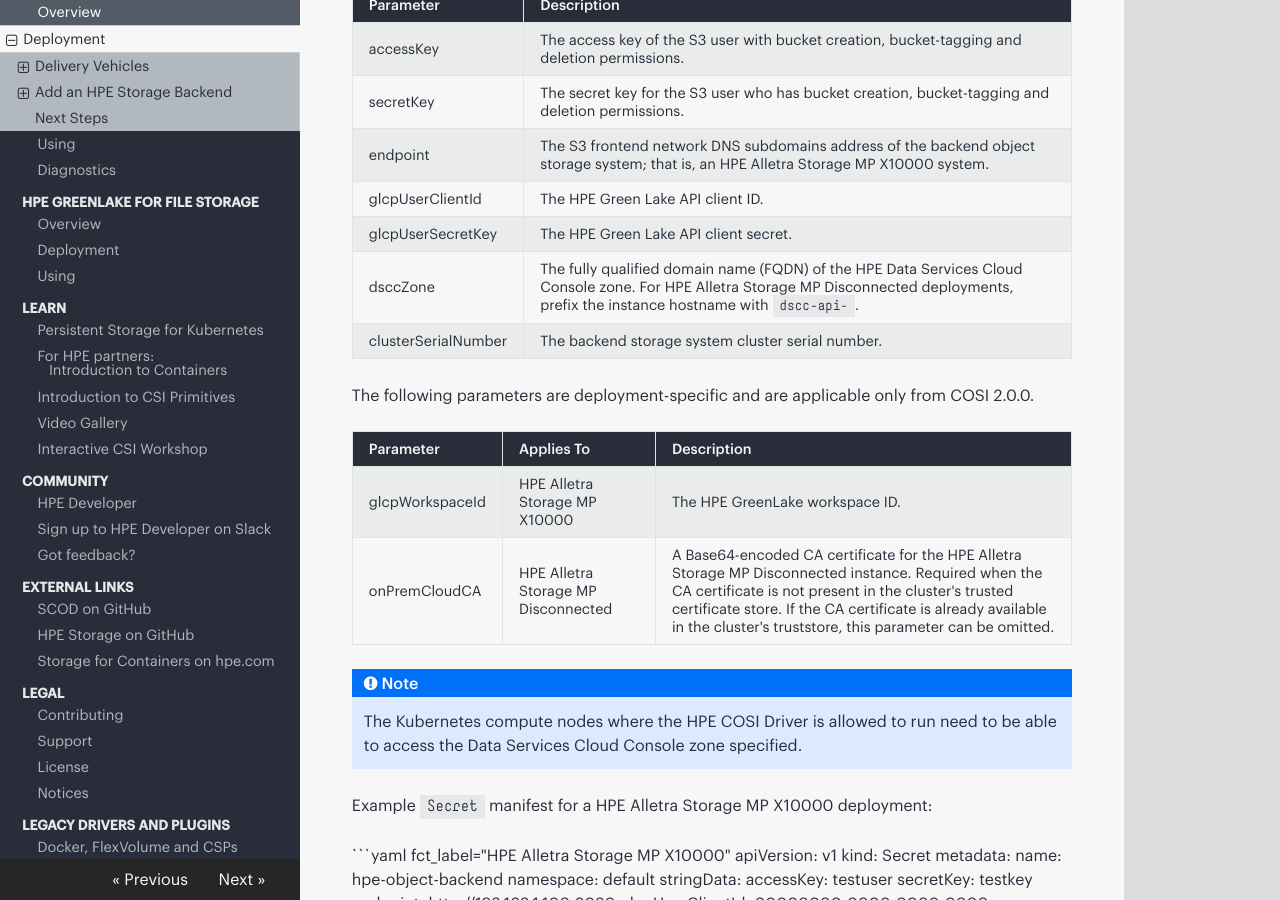
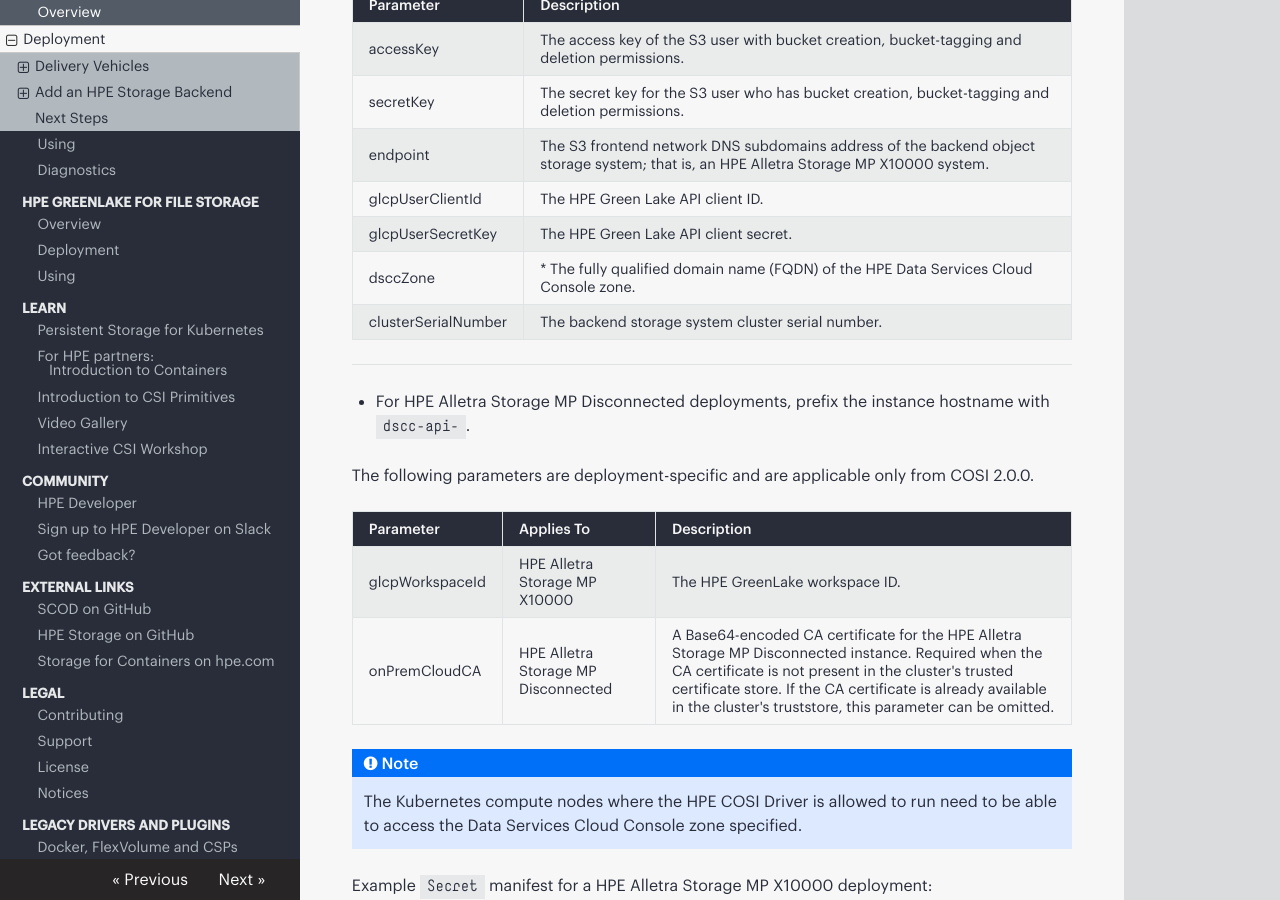
Before and after one commit to hpe-storage/scod, an MkDocs documentation site: the page built from docs/cosi_driver/deployment.md, in a window 1280 px wide and 900 px high, scrolled down 1277 px. Built offline with MkDocs 1.6.1, drawn with Linux system fonts in a browser that asks for light colours; nearby versions of some CDN libraries.

```diff
--- a/docs/cosi_driver/deployment.md
+++ b/docs/cosi_driver/deployment.md
@@ -34,8 +34,11 @@ The following parameters are common to both HPE Alletra Storage MP X10000 and HP
 | endpoint            | The S3 frontend network DNS subdomains address of the backend object storage system; that is, an HPE Alletra Storage MP X10000 system.
 | glcpUserClientId    | The HPE Green Lake API client ID.
 | glcpUserSecretKey   | The HPE Green Lake API client secret.
-| dsccZone            | The fully qualified domain name (FQDN) of the HPE Data Services Cloud Console zone. For HPE Alletra Storage MP Disconnected deployments, prefix the instance hostname with `dscc-api-`.
+| dsccZone            | * The fully qualified domain name (FQDN) of the HPE Data Services Cloud Console zone.
 | clusterSerialNumber | The backend storage system cluster serial number.
+
+------------------------------
+* For HPE Alletra Storage MP Disconnected deployments, prefix the instance hostname with `dscc-api-`.
 
 The following parameters are deployment-specific and are applicable only from COSI 2.0.0.
 
```
